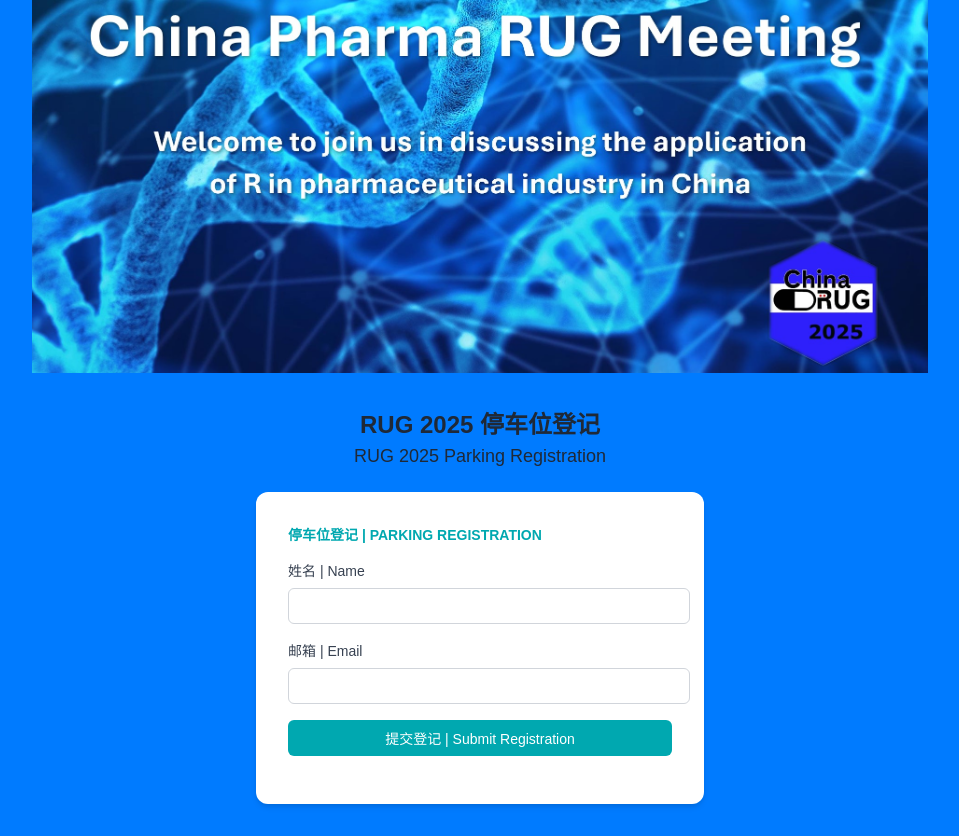
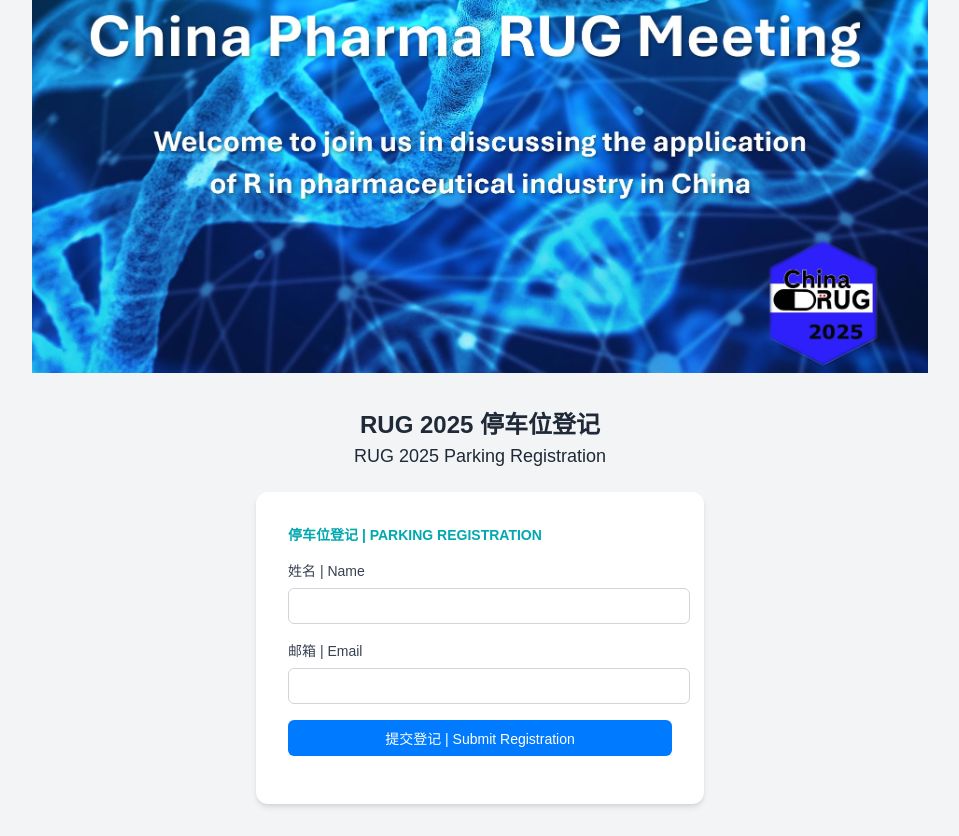
Before and after one commit to YufanC/parking-registration, a plain HTML site: page index.html in a window 1280 px wide. Shown: the whole page, without its empty margins (160-1119 px from the left). Drawn offline with Linux system fonts and the light colour scheme; no server answers.

Commit message:
Update index.html
Update color

```diff
--- a/index.html
+++ b/index.html
@@ -8,7 +8,7 @@
     <style>
         body {
             font-family: Arial, sans-serif;
-            background-color: #007BFF;
+            background-color: #f3f4f6;
             margin: 0;
             padding: 0;
         }
@@ -81,7 +81,7 @@
         button {
             width: 100%;
             padding: 0.5rem 1rem;
-            background-color: #00a8b0;
+            background-color: #007BFF;
             color: white;
             border: none;
             border-radius: 0.375rem;
```
